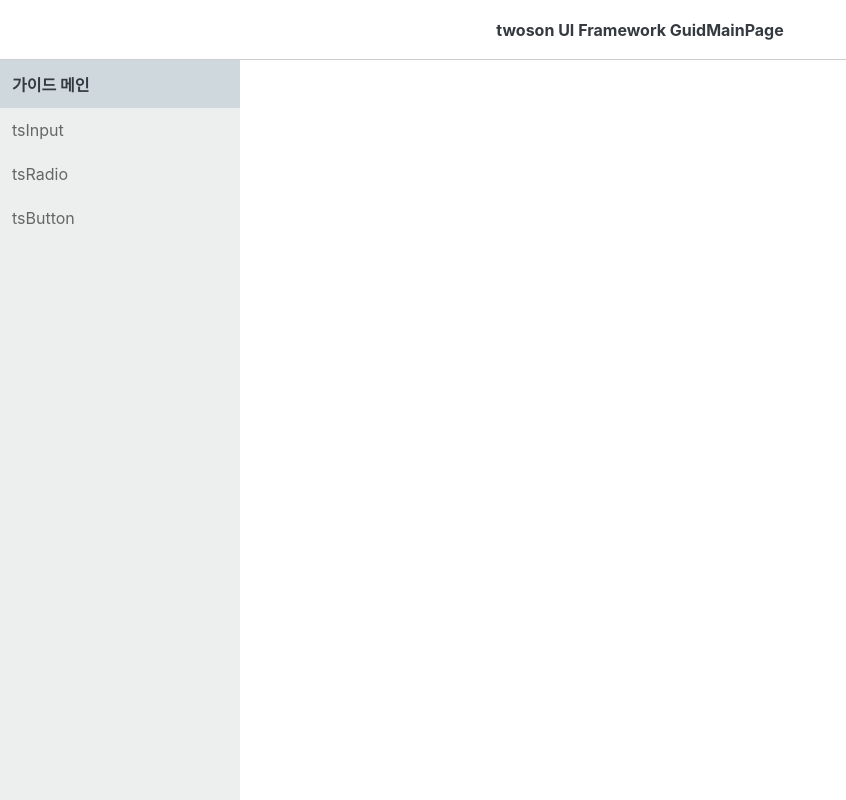
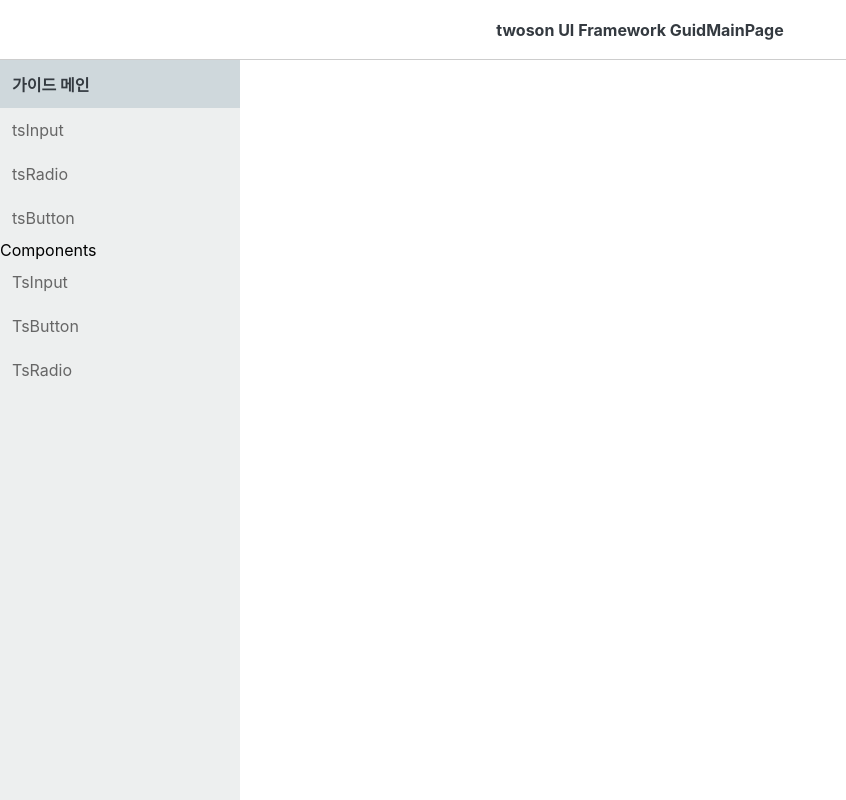
Before and after one commit to opp1350/ts-ui-pjt, a Vue app: page / in a window 1280 px wide. Shown: the whole page, without its empty margins (0-846 px from the left). Built offline with nearby package versions, Linux system fonts and the light colour scheme; the HTML template or start-up script is replaced by a standard one.

Commit message:
menu 구성

```diff
--- a/src/AppMenu.vue
+++ b/src/AppMenu.vue
@@ -4,13 +4,13 @@
             <div>
                 {{item.name}}
             </div>
-            <div>
-                <template v-for="child of item.children" :key="child.name">
+            <ul>
+                <li v-for="child of item.children" :key="child.name">
                     <router-link v-if="child.to" :to="child.to">
                         {{child.name}}
                     </router-link>
-                </template>
-            </div>
+                </li>
+            </ul>
         </template>
     </div>
 </template>
--- a/src/ui/guide/guideHome.vue
+++ b/src/ui/guide/guideHome.vue
@@ -13,15 +13,18 @@
                         <router-link :to="'/components/' + item.link" :class="{'on' : this.selectedNum === index}">{{ item.menuName }}</router-link>
                     </li>
                 </ul>
+                <app-menu></app-menu>
             </aside>
             <router-view class="ts-guide-cont"></router-view>
         </div>
     </div>
 </template>
 <script>
+import AppMenu from '@/AppMenu.vue';
 export default {
     name: 'tsGudieHome',
     components: {
+        'app-menu': AppMenu,
     },
     data() {
         return {
```
